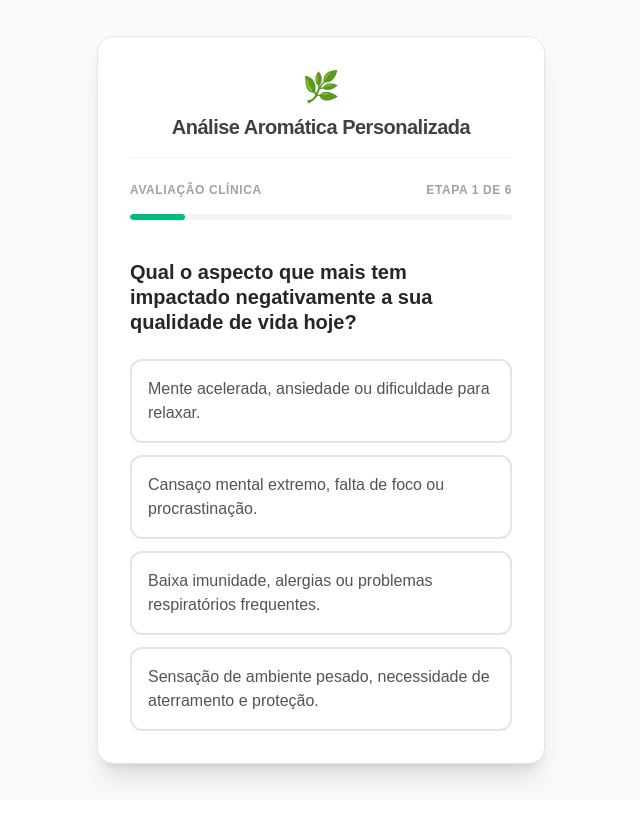
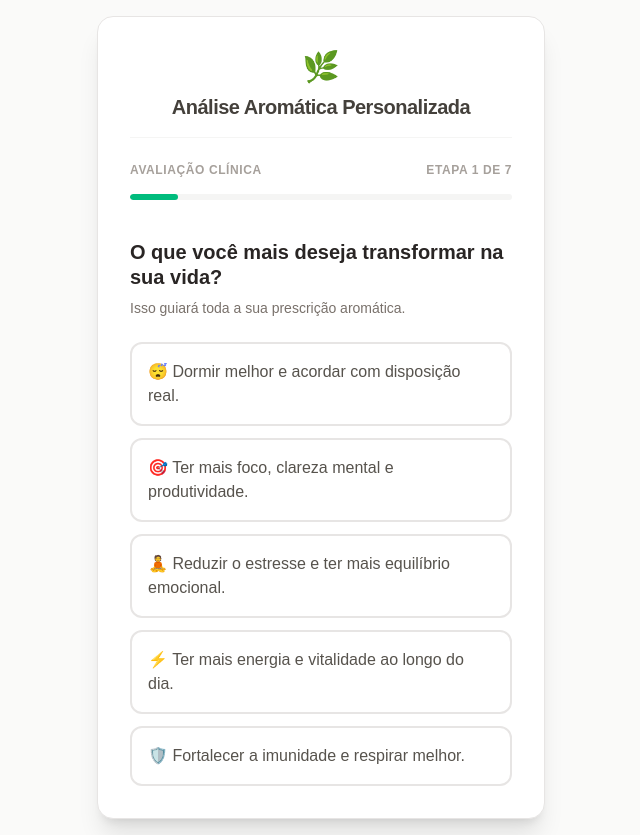
Before and after one commit to caiocchagas/vida-com-aroma, a Next.js app: page / in a window 1280 px wide. Both pictures are taken after a click on the button "Quero a Minha Análise Gratuita →". Shown: the whole page, without its empty margins (319-959 px from the left). Before the commit the page ends 800 px from the top, so only its background shows below. Built offline with nearby package versions, Linux system fonts and the light colour scheme.

Commit message:
feat: adiciona pergunta de objetivo de vida ao quiz

```diff
--- a/src/app/(funnel)/page.tsx
+++ b/src/app/(funnel)/page.tsx
@@ -5,6 +5,7 @@ import { useRouter } from "next/navigation";
 
 // Tipagem para os 6 passos clínicos
 type QuizAnswers = {
+  lifeGoal: string;
   mainComplaint: string;
   chronology: string;
   energyLevel: string;
@@ -17,6 +18,7 @@ export default function ClinicalQuizPage() {
   const router = useRouter();
   const [step, setStep] = useState(0);
   const [answers, setAnswers] = useState<QuizAnswers>({
+    lifeGoal: "",
     mainComplaint: "",
     chronology: "",
     energyLevel: "",
@@ -58,8 +60,8 @@ export default function ClinicalQuizPage() {
   };
 
   const nextStep = () => {
-    if (step < 6) setStep(step + 1);
-    else setStep(7); // Passo 7 é o formulário de Email
+    if (step < 7) setStep(step + 1);
+    else setStep(8); // Passo 8 é o formulário de Email
   };
 
   const startQuiz = () => setStep(1);
@@ -139,10 +141,10 @@ export default function ClinicalQuizPage() {
         )}
 
         {/* Progresso UI — só aparece durante as perguntas */}
-        {step > 0 && step <= 7 && (
+        {step > 0 && step <= 8 && (
           <div className="mb-4 flex items-center justify-between text-xs font-semibold text-stone-400 uppercase tracking-wider">
-            <span>{step <= 6 ? "Avaliação Clínica" : "Gerando Laudo"}</span>
-            <span>Etapa {step > 6 ? 6 : step} de 6</span>
+            <span>{step <= 7 ? "Avaliação Clínica" : "Gerando Laudo"}</span>
+            <span>Etapa {step > 7 ? 7 : step} de 7</span>
           </div>
         )}
 
@@ -150,14 +152,58 @@ export default function ClinicalQuizPage() {
           <div className="mb-10 h-1.5 w-full rounded-full bg-stone-100 overflow-hidden">
             <div
               className="h-full rounded-full bg-emerald-500 transition-all duration-500 ease-out"
-              style={{ width: `${(step / 7) * 100}%` }}
+              style={{ width: `${(step / 8) * 100}%` }}
             />
           </div>
         )}
 
         {/* Perguntas */}
         <div className="animate-in fade-in slide-in-from-bottom-2 duration-300">
+
+          {/* === NOVA PERGUNTA 1: Objetivo de vida === */}
           {step === 1 && (
+            <div>
+              <h2 className="mb-2 text-xl font-extrabold text-stone-800 leading-tight">
+                O que você mais deseja transformar na sua vida?
+              </h2>
+              <p className="mb-6 text-sm text-stone-500">Isso guiará toda a sua prescrição aromática.</p>
+              <div className="space-y-3">
+                <button
+                  onClick={() => handleSingleAnswer("lifeGoal", "sono")}
+                  className="w-full rounded-xl border-2 border-stone-200 p-4 text-left font-medium text-stone-600 transition hover:border-emerald-500 hover:bg-emerald-50 hover:text-emerald-700 active:scale-[0.98]"
+                >
+                  😴 Dormir melhor e acordar com disposição real.
+                </button>
+                <button
+                  onClick={() => handleSingleAnswer("lifeGoal", "foco")}
+                  className="w-full rounded-xl border-2 border-stone-200 p-4 text-left font-medium text-stone-600 transition hover:border-emerald-500 hover:bg-emerald-50 hover:text-emerald-700 active:scale-[0.98]"
+                >
+                  🎯 Ter mais foco, clareza mental e produtividade.
+                </button>
+                <button
+                  onClick={() => handleSingleAnswer("lifeGoal", "equilibrio")}
+                  className="w-full rounded-xl border-2 border-stone-200 p-4 text-left font-medium text-stone-600 transition hover:border-emerald-500 hover:bg-emerald-50 hover:text-emerald-700 active:scale-[0.98]"
+                >
+                  🧘 Reduzir o estresse e ter mais equilíbrio emocional.
+                </button>
+                <button
+                  onClick={() => handleSingleAnswer("lifeGoal", "energia")}
+                  className="w-full rounded-xl border-2 border-stone-200 p-4 text-left font-medium text-stone-600 transition hover:border-emerald-500 hover:bg-emerald-50 hover:text-emerald-700 active:scale-[0.98]"
+                >
+                  ⚡ Ter mais energia e vitalidade ao longo do dia.
+                </button>
+                <button
+                  onClick={() => handleSingleAnswer("lifeGoal", "imunidade")}
+                  className="w-full rounded-xl border-2 border-stone-200 p-4 text-left font-medium text-stone-600 transition hover:border-emerald-500 hover:bg-emerald-50 hover:text-emerald-700 active:scale-[0.98]"
+                >
+                  🛡️ Fortalecer a imunidade e respirar melhor.
+                </button>
+              </div>
+            </div>
+          )}
+
+          {/* === PERGUNTA 2 (antiga 1): Queixa principal === */}
+          {step === 2 && (
             <div>
               <h2 className="mb-6 text-xl font-extrabold text-stone-800 leading-tight">
                 Qual o aspecto que mais tem impactado negativamente a sua qualidade de vida hoje?
@@ -191,7 +237,7 @@ export default function ClinicalQuizPage() {
             </div>
           )}
 
-          {step === 2 && (
+          {step === 3 && (
             <div>
               <h2 className="mb-6 text-xl font-extrabold text-stone-800 leading-tight">
                 Em relação a essa queixa principal, há quanto tempo você convive com esse sintoma?
@@ -219,7 +265,7 @@ export default function ClinicalQuizPage() {
             </div>
           )}
 
-          {step === 3 && (
+          {step === 4 && (
             <div>
               <h2 className="mb-6 text-xl font-extrabold text-stone-800 leading-tight">
                 Como acontece o seu ciclo diário e o comportamento do seu nível de energia?
@@ -247,7 +293,7 @@ export default function ClinicalQuizPage() {
             </div>
           )}
 
-          {step === 4 && (
+          {step === 5 && (
             <div>
               <h2 className="mb-2 text-xl font-extrabold text-stone-800 leading-tight">
                 Para a sua segurança clínica, marque se você possui alguma destas condições:
@@ -296,7 +342,7 @@ export default function ClinicalQuizPage() {
             </div>
           )}
 
-          {step === 5 && (
+          {step === 6 && (
             <div>
               <h2 className="mb-2 text-xl font-extrabold text-stone-800 leading-tight">
                 Como é o ambiente onde você fará o seu tratamento profilático?
@@ -345,7 +391,7 @@ export default function ClinicalQuizPage() {
             </div>
           )}
 
-          {step === 6 && (
+          {step === 7 && (
             <div>
               <h2 className="mb-6 text-xl font-extrabold text-stone-800 leading-tight">
                 Como você prefere receber a terapia aromática no seu dia a dia?
@@ -373,7 +419,7 @@ export default function ClinicalQuizPage() {
             </div>
           )}
 
-          {step === 7 && (
+          {step === 8 && (
             <div className="text-center">
               <div className="mb-6 mx-auto w-16 h-16 bg-emerald-100 text-emerald-600 rounded-full flex items-center justify-center">
                 <svg className="w-8 h-8" fill="none" stroke="currentColor" viewBox="0 0 24 24" xmlns="http://www.w3.org/2000/svg"><path strokeLinecap="round" strokeLinejoin="round" strokeWidth={2} d="M9 12l2 2 4-4m6 2a9 9 0 11-18 0 9 9 0 0118 0z"></path></svg>
--- a/src/app/api/quiz/route.ts
+++ b/src/app/api/quiz/route.ts
@@ -8,6 +8,7 @@ export async function POST(request: NextRequest) {
         const body = await request.json();
         const {
             email,
+            lifeGoal,
             mainComplaint,
             chronology,
             energyLevel,
@@ -27,6 +28,7 @@ export async function POST(request: NextRequest) {
         const user = await prisma.user.upsert({
             where: { email },
             update: {
+                lifeGoal,
                 mainComplaint,
                 chronology,
                 energyLevel,
@@ -36,6 +38,7 @@ export async function POST(request: NextRequest) {
             },
             create: {
                 email,
+                lifeGoal,
                 mainComplaint,
                 chronology,
                 energyLevel,
```
Also changed, not shown: 1 other file (tests, documents, lock files or other folders).
